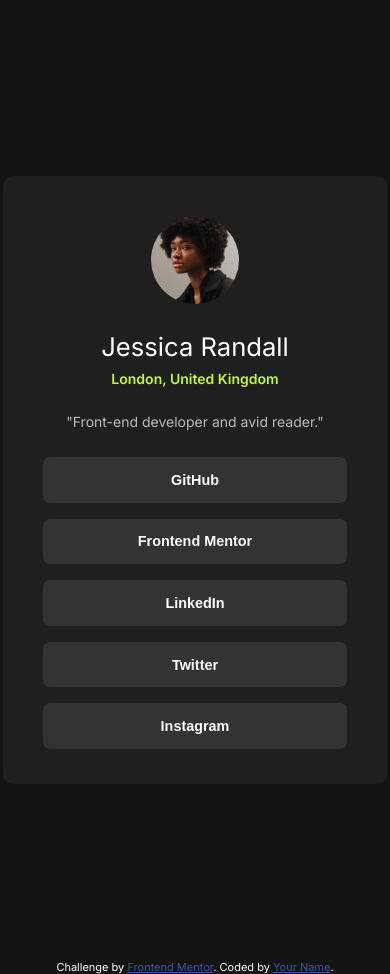
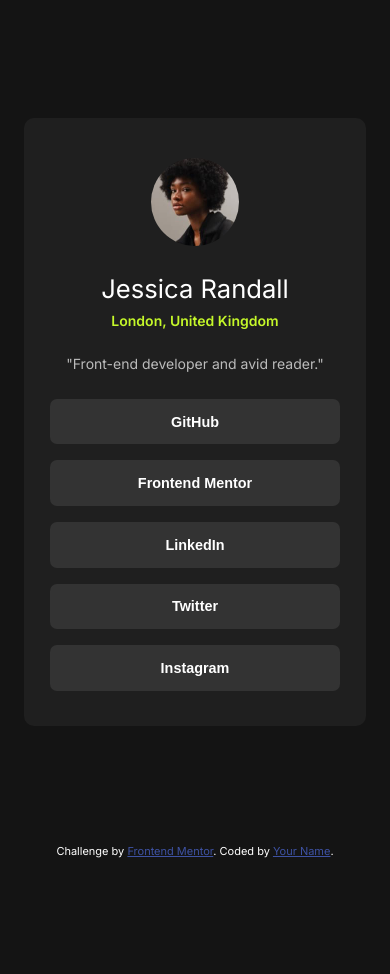
Before and after one commit to abrahmgerund/mm.sociallinksprofile, a plain HTML site: page index.html in a window 390 px wide. After the commit the page ends 858 px from the top, so only its background shows below. Drawn offline with Linux system fonts and the light colour scheme.

Commit message:
responsiveness and feedback changes

```diff
--- a/index.html
+++ b/index.html
@@ -21,7 +21,9 @@
 </head>
 <body>
 <main>
-  <div class="container card">
+  <section>
+  <div class="container">
+    <div class="card">
       <img src="assets/images/avatar-jessica.jpeg" alt="Jessica Randall Portrait" class="photo-jessica">
       <h2>Jessica Randall</h2>
       <p class="descript">London, United Kingdom</p>
@@ -31,9 +33,9 @@
       <button type="button" onclick="location.href='https://linkedin.com'">LinkedIn</button>
       <button type="button" onclick="location.href='https://twitter.com'">Twitter</button>
       <button type="button" onclick="location.href='https://instagram.com'">Instagram</button>
-
     </div>
-
+  </div>
+  </section>
 
 
 <!--
@@ -47,10 +49,10 @@
   Twitter
   Instagram
    -->
-  <div class="attribution">
+  <footer class="attribution">
     Challenge by <a href="https://www.frontendmentor.io?ref=challenge" target="_blank">Frontend Mentor</a>.
     Coded by <a href="#">Your Name</a>.
-  </div>
+  </footer>
 </main>
 </body>
 </html>
--- a/style.css
+++ b/style.css
@@ -26,20 +26,23 @@ body {
 }
 
 .container {
-    width: 1440px;
-    margin: 11rem auto;
+    height: 100vh;
+    display: flex;
+    justify-content: center;
+    align-items: center;
+    padding: 1.5rem;
 }
 
 .card {
     background-color: var(--grey-800);
     border-radius: 10px;
-    width: 24rem;
+    max-width: 24rem;
     height: 38rem;
     text-align: center;
 }
 
 .card .photo-jessica {
-    width: 23%;
+    width: 5.5rem;
     margin: 2.5rem 2.5rem 1.5rem;
     border-radius: 50px;
 }
@@ -71,7 +74,7 @@ body {
     font-weight: 600;
     border: none;
     cursor: pointer;
-    margin: .5rem;
+    margin: 0.5rem;
     font-size: 0.9rem;
 }
 
@@ -83,17 +86,8 @@ body {
     background-color: hsl(0, 0%, 18%);
 }
 
-
-@media (max-width: 375px) {
-    .card {
-        width: 21rem;
-    }
-
+@media (max-width:435px) {
     .card button {
         width: 85%;
     }
-
-    .card .photo-jessica {
-        width: 27%;
-    }
 }
```
Lines whose indentation alone changed are shown as unchanged.
